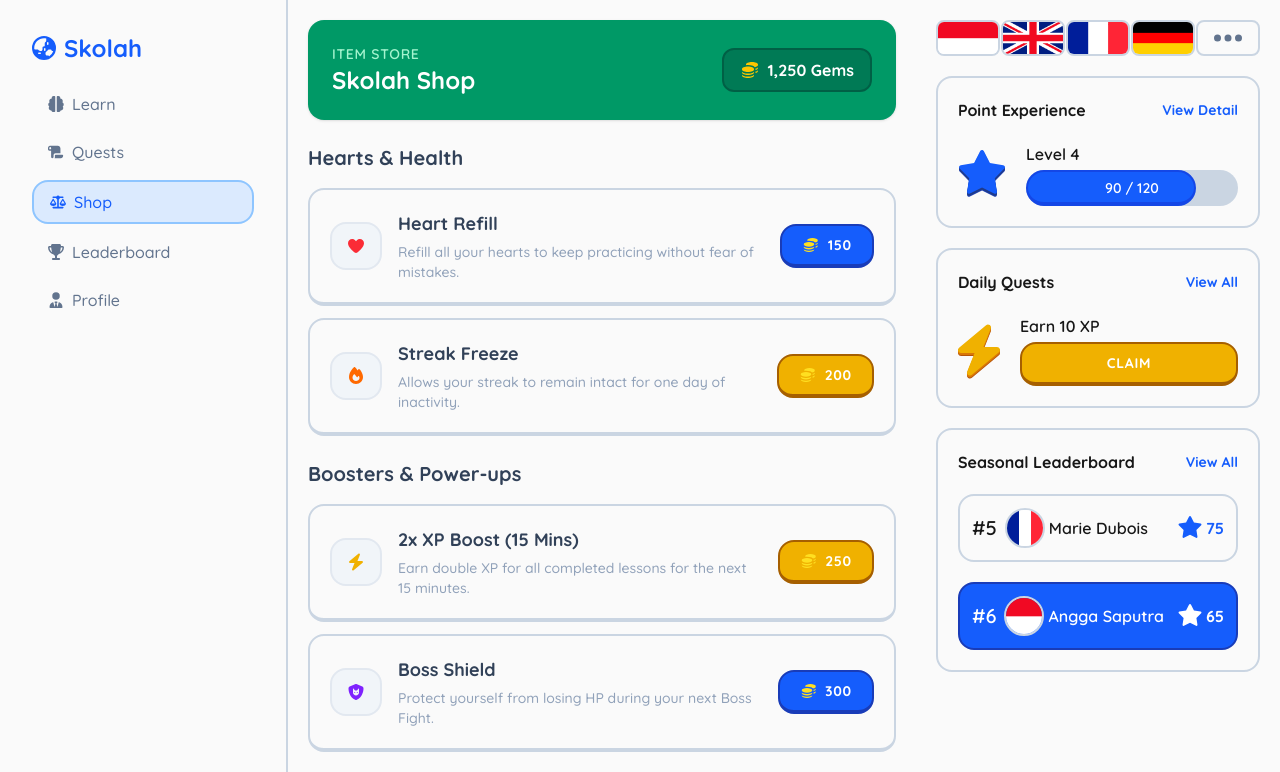
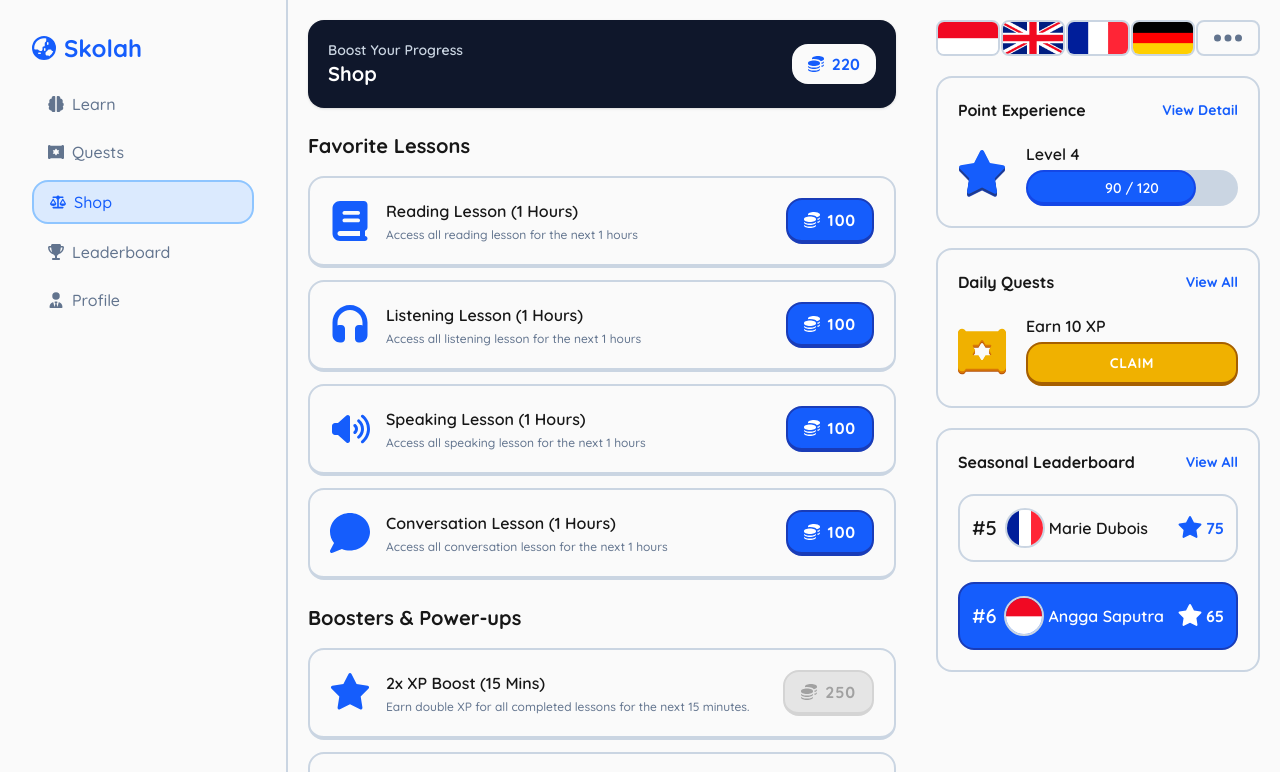
Before and after one commit to anggasaputra25/skolah, a Next.js app: page /shop in a window 1280 px wide. Shown: the top 772 px of the page. Built offline with nearby package versions, Linux system fonts and the light colour scheme.

Commit message:
feat: update QuestPage and ShopPage layout, enhance styling, and integrate SHOP_ITEMS constant

```diff
--- a/app/(pages)/(dashboard)/shop/page.tsx
+++ b/app/(pages)/(dashboard)/shop/page.tsx
@@ -2,78 +2,9 @@ import { RightPanel } from "@/components/layout/RightPanel";
 import Sidebar from "@/components/layout/Sidebar";
 import { BorderCard } from "@/components/ui/BorderCard";
 import { Button } from "@/components/ui/Button";
-import {
-    faBolt,
-    faCoins,
-    faFire,
-    faHeart,
-    faShieldCat,
-    faShirt,
-} from "@fortawesome/free-solid-svg-icons";
+import { SHOP_ITEMS } from "@/constants/shop";
+import { faCoins } from "@fortawesome/free-solid-svg-icons";
 import { FontAwesomeIcon } from "@fortawesome/react-fontawesome";
-
-const shopItems = [
-    {
-        category: "Hearts & Health",
-        items: [
-            {
-                id: "refill-hearts",
-                title: "Heart Refill",
-                desc: "Refill all your hearts to keep practicing without fear of mistakes.",
-                price: 150,
-                icon: faHeart,
-                iconColor: "text-red-500",
-                buttonVariant: "primary" as const,
-            },
-            {
-                id: "streak-freeze",
-                title: "Streak Freeze",
-                desc: "Allows your streak to remain intact for one day of inactivity.",
-                price: 200,
-                icon: faFire,
-                iconColor: "text-orange-500",
-                buttonVariant: "warning" as const,
-            },
-        ],
-    },
-    {
-        category: "Boosters & Power-ups",
-        items: [
-            {
-                id: "xp-boost",
-                title: "2x XP Boost (15 Mins)",
-                desc: "Earn double XP for all completed lessons for the next 15 minutes.",
-                price: 250,
-                icon: faBolt,
-                iconColor: "text-yellow-500",
-                buttonVariant: "warning" as const,
-            },
-            {
-                id: "boss-shield",
-                title: "Boss Shield",
-                desc: "Protect yourself from losing HP during your next Boss Fight.",
-                price: 300,
-                icon: faShieldCat,
-                iconColor: "text-violet-600",
-                buttonVariant: "primary" as const,
-            },
-        ],
-    },
-    {
-        category: "Cosmetics & Outfits",
-        items: [
-            {
-                id: "champ-suit",
-                title: "Champ Suit",
-                desc: "Dress up your avatar in a stylish golden champion outfit.",
-                price: 500,
-                icon: faShirt,
-                iconColor: "text-blue-600",
-                buttonVariant: "secondary" as const,
-            },
-        ],
-    },
-];
 
 const ShopPage = () => {
     const targetPage = 3;
@@ -84,39 +15,34 @@ const ShopPage = () => {
             {/* Main Content Area */}
             <div className="w-full p-5 space-y-6">
                 {/* Header Section Banner */}
-                <div className="shadow p-6 rounded-2xl bg-emerald-600 text-white flex justify-between items-center sticky top-5 z-30">
+                <div className="shadow p-5 rounded-2xl bg-slate-900 flex justify-between items-center">
                     <div>
-                        <p className="text-emerald-200 text-sm font-semibold uppercase tracking-wider">Item Store</p>
-                        <h1 className="font-bold text-2xl">Skolah Shop</h1>
+                        <p className="text-slate-300 text-sm font-semibold">Boost Your Progress</p>
+                        <h1 className="text-white font-bold text-xl">Shop</h1>
                     </div>
-                    {/* User Currency Balance */}
-                    <div className="bg-emerald-700 px-4 py-2 rounded-xl text-base font-extrabold border-2 border-emerald-800 flex items-center gap-2">
-                        <FontAwesomeIcon icon={faCoins} className="w-5 h-5 text-yellow-400" />
-                        <span>1,250 Gems</span>
+                    <div className="flex items-center gap-2 font-bold px-4 py-2 bg-neutral-50 rounded-2xl text-blue-600">
+                        <FontAwesomeIcon icon={faCoins} className="w-4! h-4!"/>
+                        <p>220</p>
                     </div>
                 </div>
 
                 {/* Shop Sections */}
-                {shopItems.map((section, idx) => (
+                {SHOP_ITEMS.map((section, idx) => (
                     <div key={idx} className="space-y-4">
-                        <h2 className="text-xl font-bold text-slate-700">{section.category}</h2>
+                        <h2 className="text-xl font-bold">{section.category}</h2>
 
                         <div className="space-y-3">
                             {section.items.map((item) => (
-                                <BorderCard key={item.id} className="flex items-center justify-between gap-4 p-4">
+                                <BorderCard key={item.id} className="flex items-center justify-between gap-4">
                                     <div className="flex items-center gap-4">
-                                        <div className="p-3.5 rounded-2xl bg-slate-100 border-2 border-slate-200 flex items-center justify-center">
-                                            <FontAwesomeIcon icon={item.icon} className={`w-8 h-8 ${item.iconColor}`} />
-                                        </div>
-                                        <div className="space-y-1 max-w-md">
-                                            <h3 className="font-bold text-slate-700 text-lg">{item.title}</h3>
-                                            <p className="text-sm text-slate-400 font-medium">{item.desc}</p>
+                                        <FontAwesomeIcon icon={item.icon} className={`w-10! h-10! ${item.iconColor}`} />
+                                        <div className="space-y-1">
+                                            <p className="font-semibold">{item.title}</p>
+                                            <p className="text-xs text-slate-500">{item.desc}</p>
                                         </div>
                                     </div>
-
-                                    {/* Buy Button */}
-                                    <Button variant={item.buttonVariant} size="sm" className="flex items-center gap-2 px-5">
-                                        <FontAwesomeIcon icon={faCoins} className="w-4 h-4 text-yellow-300" />
+                                    <Button variant={item.buttonVariant} size="md" className="flex items-center gap-2">
+                                        <FontAwesomeIcon icon={faCoins} className="w-4! h-4!" />
                                         <span>{item.price}</span>
                                     </Button>
                                 </BorderCard>
--- a/components/layout/RightPanel.tsx
+++ b/components/layout/RightPanel.tsx
@@ -1,7 +1,7 @@
 import { BorderCard } from "@/components/ui/BorderCard";
 import { Button } from "@/components/ui/Button";
 import { LEADERBOARD } from "@/constants/leaderboard";
-import { faBolt, faEllipsis, faStar } from "@fortawesome/free-solid-svg-icons";
+import { faEllipsis, faScrollTorah, faStar } from "@fortawesome/free-solid-svg-icons";
 import { FontAwesomeIcon } from "@fortawesome/react-fontawesome";
 import Image from "next/image";
 import Link from "next/link";
@@ -55,7 +55,7 @@ export const RightPanel = ({target = 1}: {target?: number}) => {
                             <Link href={'/quests'} className="text-blue-600 font-bold text-sm">View All</Link>
                         </div>
                         <div className="flex gap-5 items-center">
-                            <FontAwesomeIcon icon={faBolt} className="w-12! h-12! text-yellow-500 filter-[drop-shadow(0px_2px_0px_#d97706)_drop-shadow(0px_1px_0px_#b45309)]" />
+                            <FontAwesomeIcon icon={faScrollTorah} className="w-12! h-12! text-yellow-500 filter-[drop-shadow(0px_2px_0px_#d97706)_drop-shadow(0px_1px_0px_#b45309)]" />
                             <div className="space-y-1 w-full font-semibold">
                                 <p>Earn 10 XP</p>
                                 <Button variant="warning" size="sm" className="w-full">Claim</Button>
--- a/components/layout/Sidebar.tsx
+++ b/components/layout/Sidebar.tsx
@@ -1,4 +1,4 @@
-import { faBrain, faEarthAsia, faScaleBalanced, faScroll, faTrophy, faUserTie } from "@fortawesome/free-solid-svg-icons";
+import { faBrain, faEarthAsia, faScaleBalanced, faScrollTorah, faTrophy, faUserTie } from "@fortawesome/free-solid-svg-icons";
 import { FontAwesomeIcon } from "@fortawesome/react-fontawesome";
 import Link from "next/link";
 
@@ -16,7 +16,7 @@ const Sidebar = ({target = 0}: {target?: number}) => {
                         <span>Learn</span>
                     </Link>
                     <Link href={'/quests'} className={`w-full rounded-2xl px-4 py-2 flex items-center gap-2 ${target == 2 ? 'border-2 border-blue-300 bg-blue-100 text-blue-600' : 'hover:bg-slate-100'}`}>
-                        <FontAwesomeIcon icon={faScroll} className="w-4! h-4!" />
+                        <FontAwesomeIcon icon={faScrollTorah} className="w-4! h-4!" />
                         <span>Quests</span>
                     </Link>
                     <Link href={'/shop'} className={`w-full rounded-2xl px-4 py-2 flex items-center gap-2 ${target == 3 ? 'border-2 border-blue-300 bg-blue-100 text-blue-600' : 'hover:bg-slate-100'}`}>
--- a/components/ui/Button.tsx
+++ b/components/ui/Button.tsx
@@ -2,7 +2,7 @@ import React from "react";
 
 interface ButtonProps extends React.ButtonHTMLAttributes<HTMLButtonElement> {
     children: React.ReactNode;
-    variant?: "primary" | "secondary" | "warning";
+    variant?: "primary" | "secondary" | "warning" | "disabled";
     size?: "sm" | "md" | "lg";
 }
 
@@ -33,6 +33,8 @@ export const Button: React.FC<ButtonProps> = ({
             "bg-neutral-50 border-slate-300 text-blue-600 hover:bg-slate-100",
         warning:
             "bg-yellow-500 border-yellow-700 text-white hover:bg-yellow-600",
+        disabled:
+            "bg-neutral-200 border-neutral-300 text-neutral-400 cursor-not-allowed pointer-events-none",
     };
 
     const sizes = {
--- /dev/null
+++ b/constants/shop.ts
@@ -0,0 +1,68 @@
+import { faBook, faComment, faHeadphones, faStar, faVolumeHigh } from "@fortawesome/free-solid-svg-icons";
+
+export const SHOP_ITEMS = [
+    {
+        category: "Favorite Lessons",
+        items: [
+            {
+                id: "reading-lesson",
+                title: "Reading Lesson (1 Hours)",
+                desc: "Access all reading lesson for the next 1 hours",
+                price: 100,
+                icon: faBook,
+                iconColor: "text-blue-600",
+                buttonVariant: "primary" as const,
+            },
+            {
+                id: "listening-lesson",
+                title: "Listening Lesson (1 Hours)",
+                desc: "Access all listening lesson for the next 1 hours",
+                price: 100,
+                icon: faHeadphones,
+                iconColor: "text-blue-600",
+                buttonVariant: "primary" as const,
+            },
+            {
+                id: "speaking-lesson",
+                title: "Speaking Lesson (1 Hours)",
+                desc: "Access all speaking lesson for the next 1 hours",
+                price: 100,
+                icon: faVolumeHigh,
+                iconColor: "text-blue-600",
+                buttonVariant: "primary" as const,
+            },
+            {
+                id: "conversation-lesson",
+                title: "Conversation Lesson (1 Hours)",
+                desc: "Access all conversation lesson for the next 1 hours",
+                price: 100,
+                icon: faComment,
+                iconColor: "text-blue-600",
+                buttonVariant: "primary" as const,
+            },
+        ],
+    },
+    {
+        category: "Boosters & Power-ups",
+        items: [
+            {
+                id: "xp-boost",
+                title: "2x XP Boost (15 Mins)",
+                desc: "Earn double XP for all completed lessons for the next 15 minutes.",
+                price: 250,
+                icon: faStar,
+                iconColor: "text-blue-600",
+                buttonVariant: "disabled" as const,
+            },
+            {
+                id: "xp-boost-2",
+                title: "3x XP Boost (15 Mins)",
+                desc: "Earn triple XP for all completed lessons for the next 15 minutes.",
+                price: 300,
+                icon: faStar,
+                iconColor: "text-blue-600",
+                buttonVariant: "disabled" as const,
+            },
+        ],
+    },
+];
```
Also changed, not shown: app/(pages)/(dashboard)/quests/page.tsx (+7 -7 lines).
